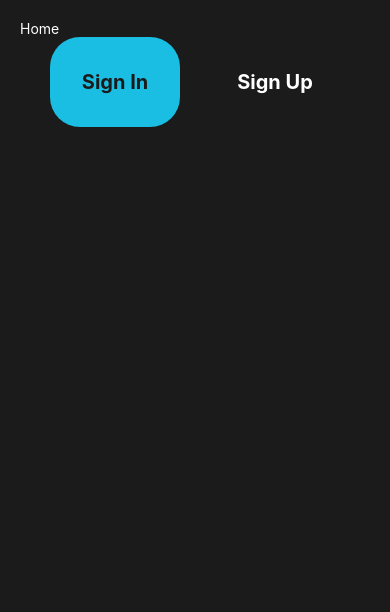
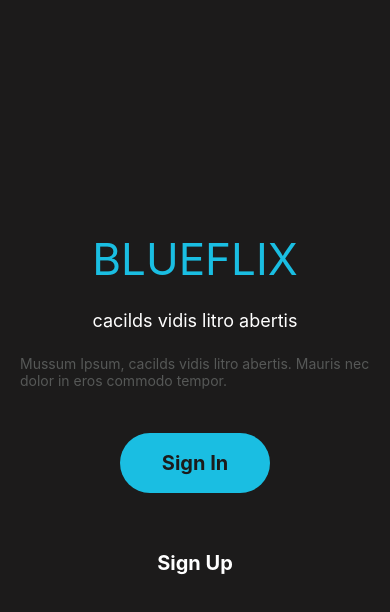
Before and after one commit to sc0v0ne/blu3flix, a React Native app: screen /Home in a window 390 px wide. Shown: the top 612 px of the page. Built offline with nearby package versions, Linux system fonts and the light colour scheme.

Commit message:
styles home

```diff
--- a/src/screens/Home.js
+++ b/src/screens/Home.js
@@ -17,7 +17,12 @@ export default function Home({navigation}) {
 
   return (
     <View style={Styles.containerPattern}>
-        <Text style={Styles.textScreen}>Home</Text>
+        <View style={Styles.containerCentralize}>
+          <Text style={Styles.homeLogo}>BLUEFLIX</Text>
+          <Text style={Styles.homeTitle}>cacilds vidis litro abertis</Text>
+          <Text style={Styles.homeText}>
+          Mussum Ipsum, cacilds vidis litro abertis. Mauris nec dolor in eros commodo tempor.
+          </Text>
           <View style={Styles.containerDoubleButton}>
             <MediumButton
               styleMediumButton={Styles.mediumButtonBlue}
@@ -34,5 +39,6 @@ export default function Home({navigation}) {
             />
           </View>
         </View>
+    </View>
   );
 }
--- a/src/styles/colors/Colors.js
+++ b/src/styles/colors/Colors.js
@@ -5,8 +5,8 @@ const colors = {
     buttonPatternOne: '#1ABEE2',
     buttonPatternTwo: '#fff',
     buttonPatternThree: '#1C1B1B',
-    yellowDashboard: '#F7EA46',
-    greenButton: '#1C8D44',
+    textOne: '#565857',
+    textTwo: '#1ABEE2',
     greenButtonTwo: '#D2E054',
     greenButtonThree: '#97C44B',
     titleHome: '#12B0C9'
--- a/src/styles/patternStyles/Styles.js
+++ b/src/styles/patternStyles/Styles.js
@@ -8,6 +8,7 @@ const styles = StyleSheet.create({
         padding: 20,
         backgroundColor: colors.backgroundPattern,
 
+
     },
     containerModal: {
         flex: 1,
@@ -15,34 +16,55 @@ const styles = StyleSheet.create({
         alignItems: "center",
         marginTop: 22
     },
+    containerCentralize:{
+        flex:1,
+        justifyContent: 'center',
+        alignItems: "center",
+
+    },
     containerDoubleButton: {
         flexDirection: "row",
         flexWrap: "wrap",
         justifyContent: 'space-evenly',
-
+    },
+    homeLogo:{
+        color: colors.textTwo,
+        marginBottom: 24,
+        fontSize: 44,
+    },
+    homeTitle:{
+        color: colors.fontPattern,
+        marginBottom: 24,
+        fontSize: 18,
+    },
+    homeText:{
+        color: colors.textOne,
+        marginBottom: 24,
+        fontSize: 14,
     },
     textScreen:{
-        color: colors.fontPattern
+        color: colors.fontPattern,
     },
     mediumButtonBlue: {
         alignItems: "center",
         backgroundColor: colors.bluePattern,
         padding: 10,
         borderRadius: 30,
-        width: 130,
-        height: 90,
+        width: 150,
+        height: 60,
         justifyContent: "center",
         alignItems: "center",
+        margin: 20,
     },
     mediumButtonNormal: {
         alignItems: "center",
         padding: 10,
         borderRadius: 30,
-        width: 130,
-        height: 90,
+        width: 150,
+        height: 60,
         justifyContent: "center",
         alignItems: "center",
-
+        margin: 20,
     },
     mediumButtonTextBlue: {
         fontSize: 20,
@@ -78,7 +100,6 @@ const styles = StyleSheet.create({
         borderWidth: 1,
         padding: 10,
     },
-
 
     modalCard: {
         backgroundColor: "#97C44B",
```
Lines whose indentation alone changed are shown as unchanged.
